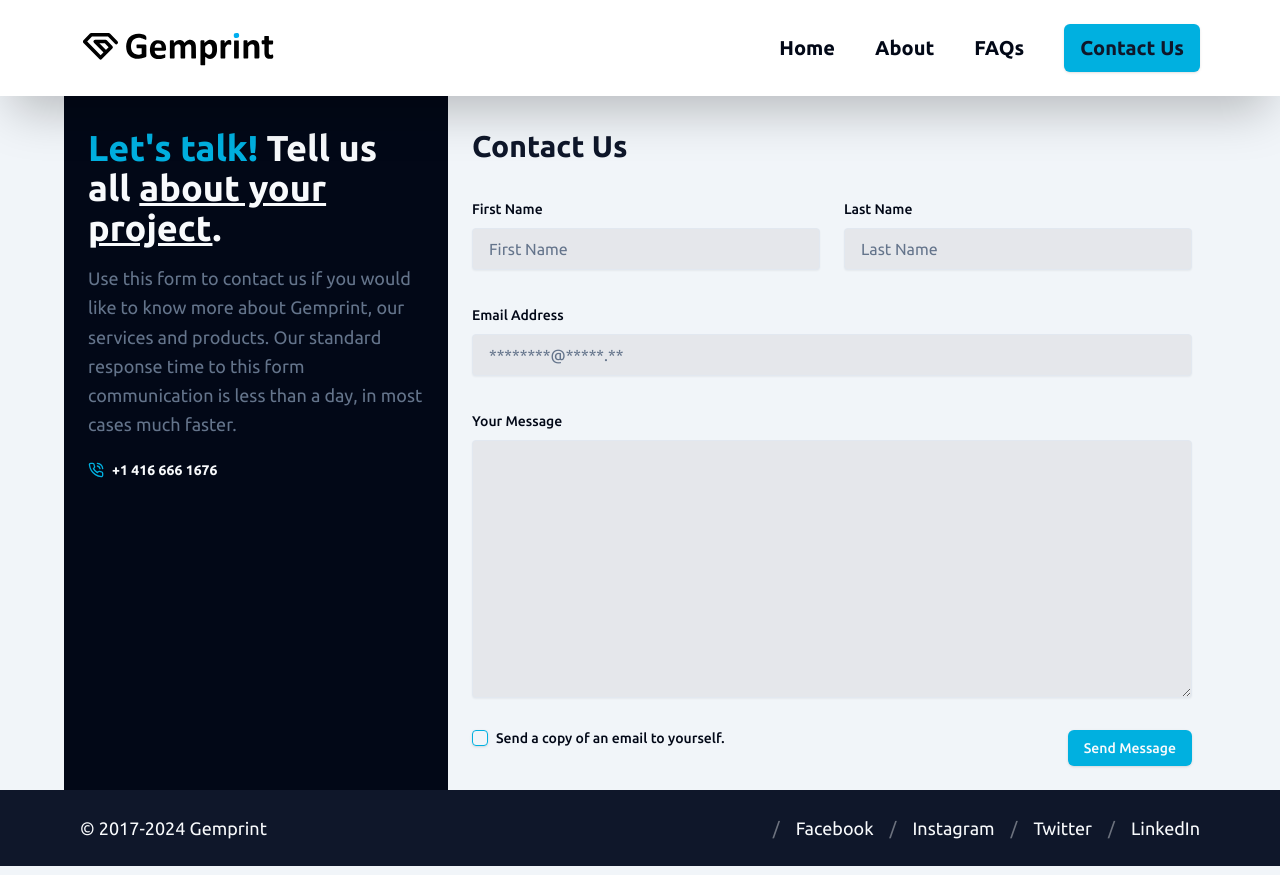
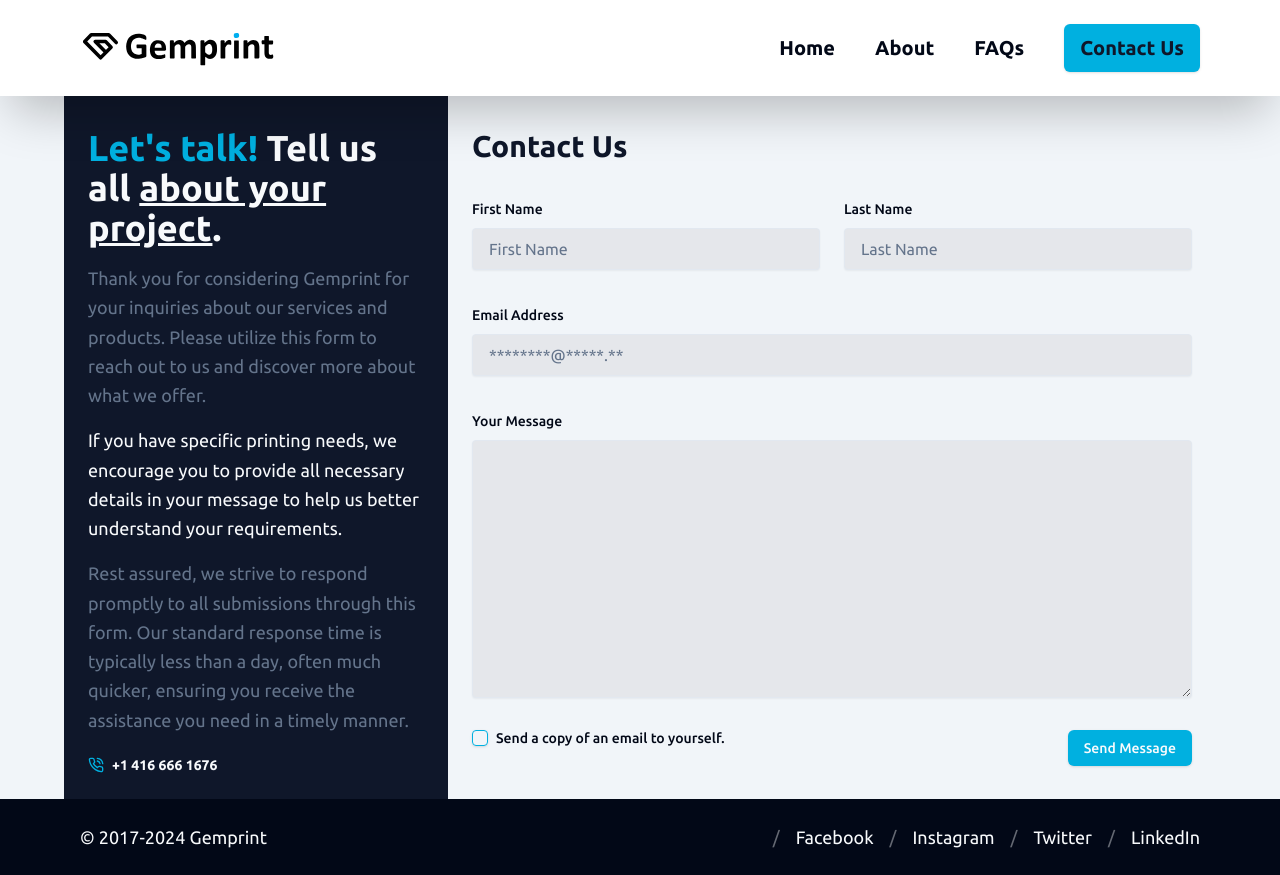
Before and after one commit to propbono/gemprint.ca, a Next.js app: page /contact-us in a window 1280 px wide. Built offline with nearby package versions, Linux system fonts and the light colour scheme.

Commit message:
fix: update colors for footer and contact form, change verbiage

```diff
--- a/src/app/(public)/contact-us/page.tsx
+++ b/src/app/(public)/contact-us/page.tsx
@@ -9,18 +9,27 @@ export default function ContactUs() {
     <Section className="h-full">
       <Container className="h-full pt-0 lg:p-0">
         <div className="flex h-full flex-col md:flex-row">
-          <div className="w-full flex-grow bg-foreground p-6 text-primary-foreground md:w-1/3 lg:pt-32">
+          <div className="w-full flex-grow bg-secondary-foreground p-6 text-primary-foreground md:w-1/3 lg:pt-32">
             <Heading as="h1" className="text-left text-primary-foreground">
               <span className="text-primary">Let&apos;s talk!</span> Tell us all{" "}
               <u>about your project</u>.
             </Heading>
             <p className="mt-4 text-lg leading-relaxed text-muted-foreground">
-              Use this form to contact us if you would like to know more about
-              Gemprint, our services and products. Our standard response time to
-              this form communication is less than a day, in most cases much
-              faster.
+              Thank you for considering Gemprint for your inquiries about our
+              services and products. Please utilize this form to reach out to us
+              and discover more about what we offer.
             </p>
-
+            <p className="mt-4 text-lg leading-relaxed text-primary-foreground">
+              If you have specific printing needs, we encourage you to provide
+              all necessary details in your message to help us better understand
+              your requirements.
+            </p>
+            <p className="mt-4 text-lg leading-relaxed text-muted-foreground">
+              Rest assured, we strive to respond promptly to all submissions
+              through this form. Our standard response time is typically less
+              than a day, often much quicker, ensuring you receive the
+              assistance you need in a timely manner.
+            </p>
             <div className="mt-5 flex items-center gap-2 text-2xl font-bold">
               <LuPhoneCall className="text-primary" size={16} />
               <span className="text-sm">+1 416 666 1676</span>
--- a/src/components/footer/index.tsx
+++ b/src/components/footer/index.tsx
@@ -13,10 +13,7 @@ export const Footer = ({ links, className }: FooterProps) => {
   const year = new Date().getFullYear();
   return (
     <footer
-      className={cn(
-        "bg-secondary-foreground text-lg text-primary-foreground",
-        className
-      )}
+      className={cn("bg-foreground text-lg text-primary-foreground", className)}
     >
       <Container className="flex flex-col-reverse items-center py-6 md:flex-row  md:justify-between lg:py-6 ">
         <div>© 2017-{year} Gemprint</div>
```
